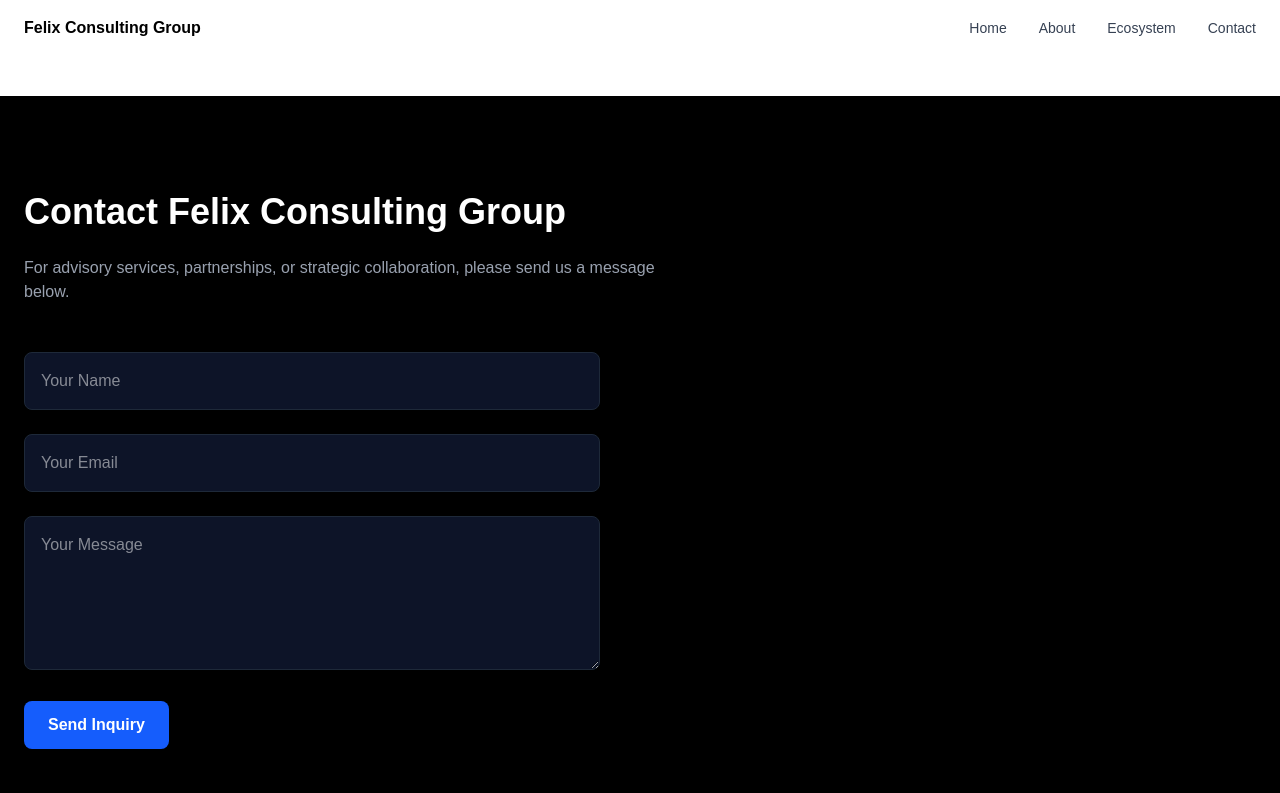
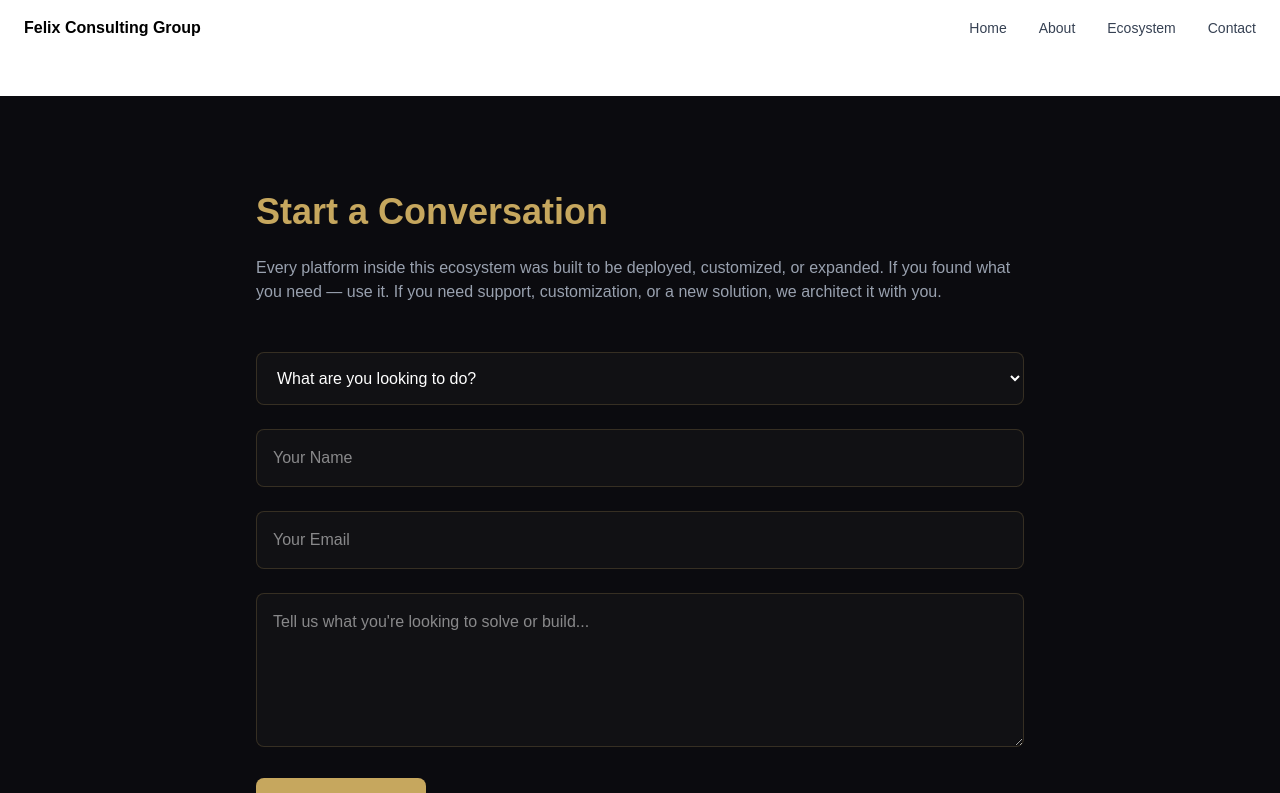
Before and after one commit to felabayomi/felix-consult, a Next.js app: page /contact in a window 1280 px wide. Shown: the top 793 px of the page. Built offline with nearby package versions, Linux system fonts and the light colour scheme.

Commit message:
Enhance contact form with intent selection and styling
Added an intent field to the contact form and updated the form layout and styles.

```diff
--- a/app/contact/page.tsx
+++ b/app/contact/page.tsx
@@ -7,6 +7,7 @@ export default function ContactPage() {
     name: "",
     email: "",
     message: "",
+    intent: "",
   })
 
   const [loading, setLoading] = useState(false)
@@ -28,27 +29,45 @@ export default function ContactPage() {
 
     if (data.success) {
       setSuccess(true)
-      setForm({ name: "", email: "", message: "" })
+      setForm({ name: "", email: "", message: "", intent: "" })
     }
 
     setLoading(false)
   }
 
   return (
-    <main className="min-h-screen bg-black text-white px-6 py-24">
-      <h1 className="text-4xl font-bold mb-6">
-        Contact Felix Consulting Group
+    <main className="min-h-screen bg-[#0B0B0F] text-white px-6 py-24">
+      <div className="max-w-3xl mx-auto">
+
+        <h1 className="text-4xl font-bold mb-6 text-[#C6A75E]">
+          Start a Conversation
         </h1>
 
-      <p className="text-gray-400 max-w-2xl mb-12">
-        For advisory services, partnerships, or strategic collaboration,
-        please send us a message below.
+        <p className="text-gray-400 mb-12">
+          Every platform inside this ecosystem was built to be deployed,
+          customized, or expanded. If you found what you need — use it.
+          If you need support, customization, or a new solution,
+          we architect it with you.
         </p>
 
-      <form
-        onSubmit={handleSubmit}
-        className="max-w-xl space-y-6"
+        <form onSubmit={handleSubmit} className="space-y-6">
+
+          {/* Intent Selector */}
+          <select
+            value={form.intent}
+            onChange={(e) =>
+              setForm({ ...form, intent: e.target.value })
+            }
+            className="w-full p-4 bg-[#111114] border border-[#C6A75E]/20 rounded-lg text-white"
+            required
           >
+            <option value="">What are you looking to do?</option>
+            <option value="use">Use an existing platform</option>
+            <option value="customize">Customize an existing platform</option>
+            <option value="build">Build a new solution</option>
+            <option value="advisory">Strategic advisory</option>
+          </select>
+
           <input
             type="text"
             placeholder="Your Name"
@@ -56,7 +75,7 @@ export default function ContactPage() {
             onChange={(e) =>
               setForm({ ...form, name: e.target.value })
             }
-          className="w-full p-4 bg-[#0D1428] border border-gray-800 rounded-lg"
+            className="w-full p-4 bg-[#111114] border border-[#C6A75E]/20 rounded-lg"
             required
           />
 
@@ -67,35 +86,43 @@ export default function ContactPage() {
             onChange={(e) =>
               setForm({ ...form, email: e.target.value })
             }
-          className="w-full p-4 bg-[#0D1428] border border-gray-800 rounded-lg"
+            className="w-full p-4 bg-[#111114] border border-[#C6A75E]/20 rounded-lg"
             required
           />
 
           <textarea
-          placeholder="Your Message"
+            placeholder="Tell us what you're looking to solve or build..."
             rows={5}
             value={form.message}
             onChange={(e) =>
               setForm({ ...form, message: e.target.value })
             }
-          className="w-full p-4 bg-[#0D1428] border border-gray-800 rounded-lg"
+            className="w-full p-4 bg-[#111114] border border-[#C6A75E]/20 rounded-lg"
             required
           />
 
           <button
             type="submit"
             disabled={loading}
-          className="bg-blue-600 hover:bg-blue-700 px-6 py-3 rounded-lg font-semibold transition"
+            className="bg-[#C6A75E] hover:bg-[#b8954f] text-black px-6 py-3 rounded-lg font-semibold transition"
           >
-          {loading ? "Sending..." : "Send Inquiry"}
+            {loading ? "Sending..." : "Submit Request"}
           </button>
 
           {success && (
             <p className="text-green-500">
-            Message sent successfully.
+              Your message has been received. We will respond shortly.
             </p>
           )}
+
         </form>
+
+        {/* Authority Reinforcement */}
+        <div className="mt-16 text-gray-500 text-sm">
+          Structured systems. Clear architecture. Long-term scale.
+        </div>
+
+      </div>
     </main>
   )
 }
```
Lines whose indentation alone changed are shown as unchanged.
